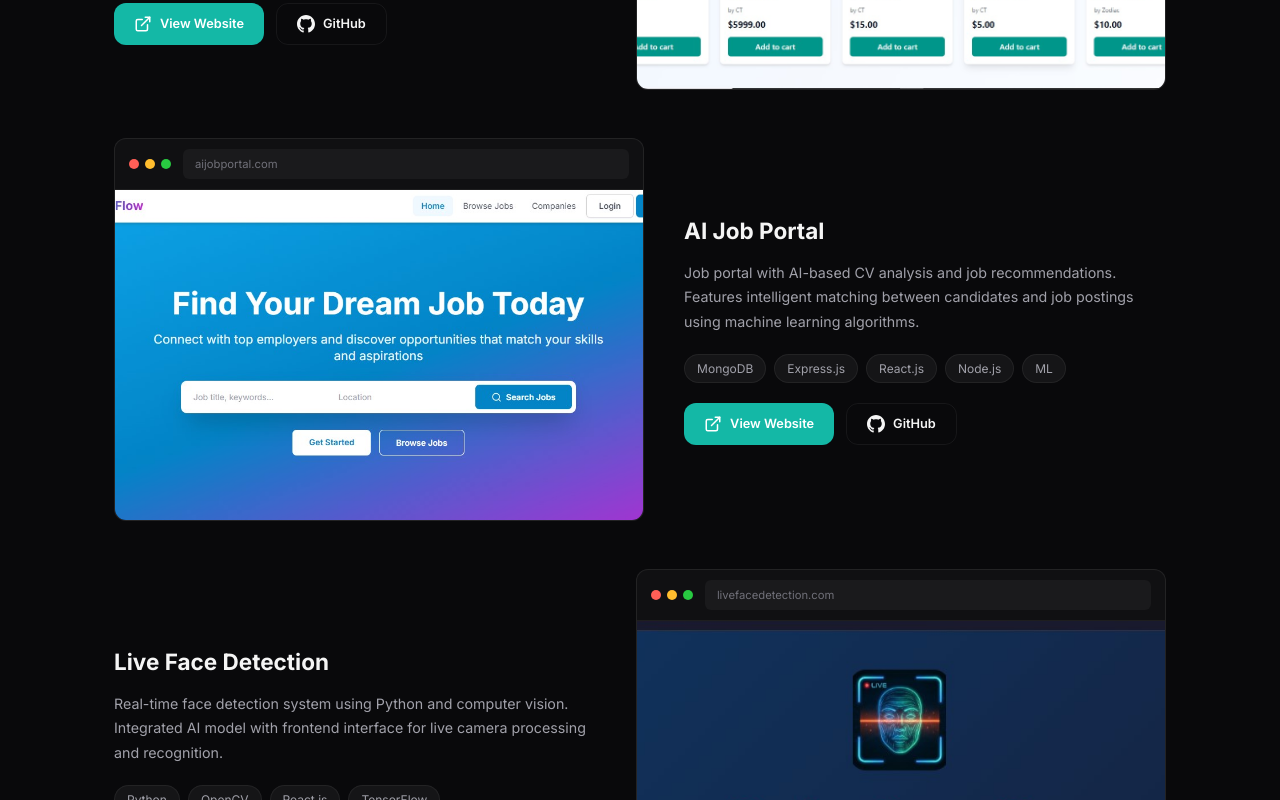
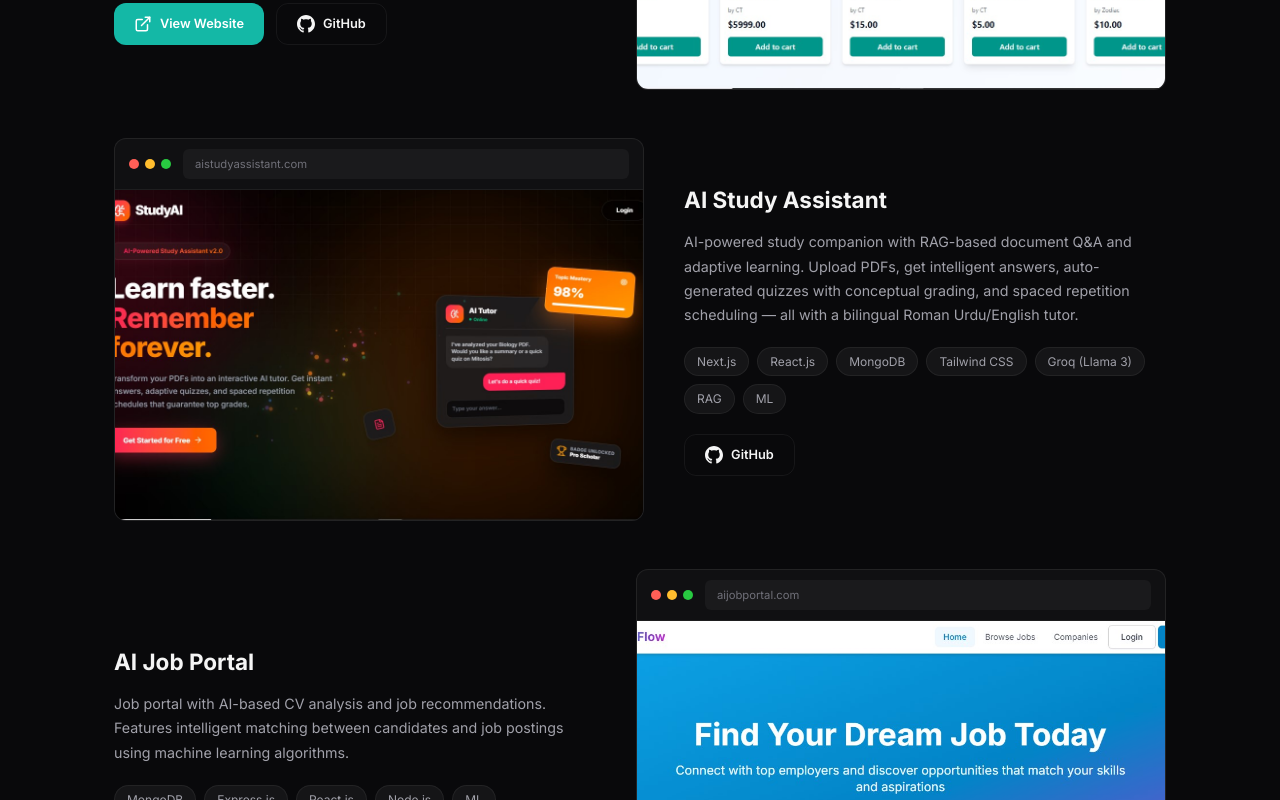
Before and after one commit to kamranabbasi3404/Personal-Portfolio, a Next.js app: page / in a window 1280 px wide. Shown: the part 2800-3600 px from the top of the page. Built offline with nearby package versions, Linux system fonts and the light colour scheme.

Commit message:
feat: add AI Study Assistant project with RAG-based Q&A

```diff
--- a/components/Projects.jsx
+++ b/components/Projects.jsx
@@ -6,6 +6,14 @@
         github: 'https://github.com/kamranabbasi3404/Buyonix-FYP',
         demo: 'https://demo.example.com/buyonix',
         image: '/buyonix.jpg?v=2',
+    },
+    {
+        title: 'AI Study Assistant',
+        description: 'AI-powered study companion with RAG-based document Q&A and adaptive learning. Upload PDFs, get intelligent answers, auto-generated quizzes with conceptual grading, and spaced repetition scheduling — all with a bilingual Roman Urdu/English tutor.',
+        tech: ['Next.js', 'React.js', 'MongoDB', 'Tailwind CSS', 'Groq (Llama 3)', 'RAG', 'ML'],
+        github: 'https://github.com/kamranabbasi3404/AI-Study-Assistant',
+        demo: '',
+        image: '/aistudyassistant.jpg',
     },
     {
         title: 'AI Job Portal',
```
